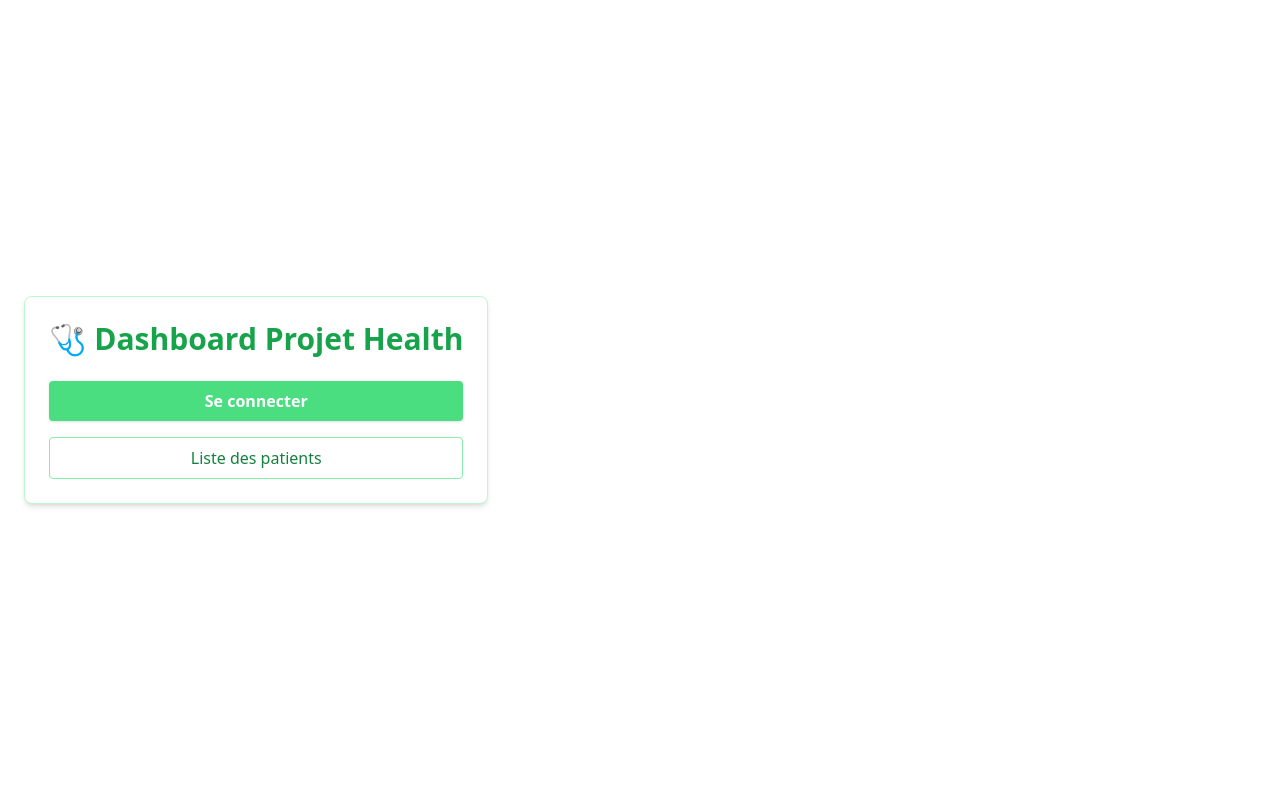
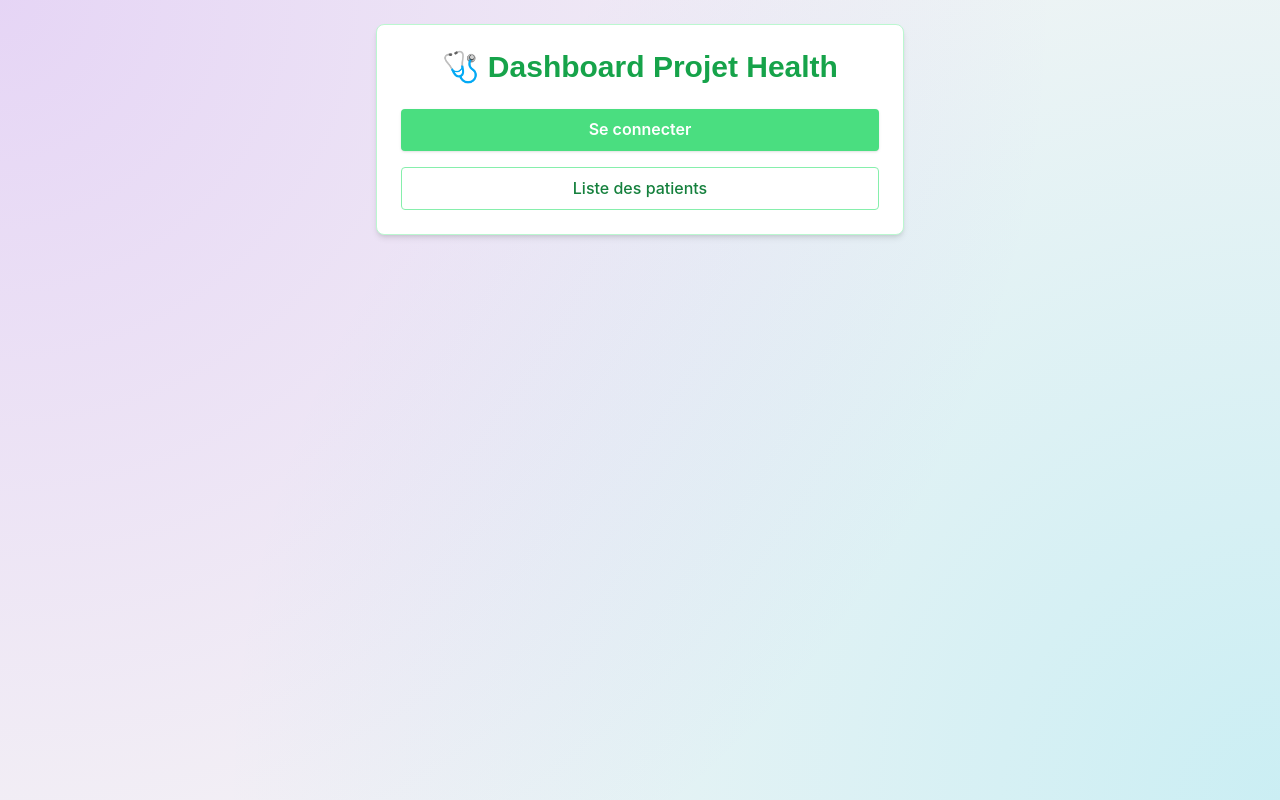
Before and after one commit to zaid04/Zaid-chiki-Samuel-Dalleau-Youssef-Kejji, a React (Vite) app in the folder project_health/: page / in a window 1280 px wide. Built offline with nearby package versions, Linux system fonts and the light colour scheme.

Commit message:
Changement .css

```diff
--- a/project_health/src/index.css
+++ b/project_health/src/index.css
@@ -2,71 +2,219 @@
 @tailwind components;
 @tailwind utilities;
 
+/* ============================= */
+/*      Design System Vars       */
+/* ============================= */
 :root {
-  font-family: system-ui, Avenir, Helvetica, Arial, sans-serif;
-  line-height: 1.5;
-  font-weight: 400;
+  /* Colors */
+  --color-bg: #121212;
+  --color-surface: #1e1e1e;
+  --color-on-surface: #e0e0e0;
+  --color-primary: #a855f7;
+  --color-primary-variant: #7f1dff;
+  --color-secondary: #22d3ee;
+  --color-accent: #facc15;
+  --color-error: #f44336;
 
-  color-scheme: light dark;
-  color: rgba(255, 255, 255, 0.87);
-  background-color: #242424;
+  /* Typography */
+  --font-sans: 'Inter', system-ui, Avenir, Helvetica, Arial, sans-serif;
+  --font-heading: 'Poppins', sans-serif;
+  --base-font-size: 16px;
+  --heading-line-height: 1.2;
 
-  font-synthesis: none;
-  text-rendering: optimizeLegibility;
-  -webkit-font-smoothing: antialiased;
-  -moz-osx-font-smoothing: grayscale;
+  /* Spacing & Rounding */
+  --radius-sm: 0.5rem;
+  --radius-md: 1rem;
+  --radius-lg: 1.5rem;
+
+  /* Elevation */
+  --shadow-sm: 0 1px 2px rgba(0,0,0,0.2);
+  --shadow-md: 0 4px 6px rgba(0,0,0,0.3);
+  --shadow-lg: 0 10px 15px rgba(0,0,0,0.4);
+
+  /* Transitions */
+  --transition-fast: 200ms;
+  --transition-medium: 350ms;
+  --transition-ease: cubic-bezier(0.4, 0, 0.2, 1);
 }
 
+@layer base {
+  /* Reset & smooth font */
+  *, *::before, *::after {
+    box-sizing: border-box;
+    margin: 0;
+    padding: 0;
+  }
+  html {
+    font-size: var(--base-font-size);
+    scroll-behavior: smooth;
+    -webkit-font-smoothing: antialiased;
+    background: var(--color-bg);
+    color: var(--color-on-surface);
+  }
+  body {
+    font-family: var(--font-sans);
+    line-height: 1.6;
+    min-height: 100vh;
+    background-image: radial-gradient(circle at top left, rgba(168,85,247,0.2), transparent 70%),
+                      radial-gradient(circle at bottom right, rgba(34,211,238,0.2), transparent 70%);
+  }
+  h1, h2, h3, h4, h5, h6 {
+    font-family: var(--font-heading);
+    line-height: var(--heading-line-height);
+    margin-bottom: 0.5em;
+  }
+  h1 { font-size: 2.25rem; }
+  h2 { font-size: 1.875rem; }
+  h3 { font-size: 1.5rem; }
+  p {
+    margin-bottom: 1em;
+    max-width: 70ch;
+  }
   a {
+    color: var(--color-primary);
     font-weight: 500;
-  color: #646cff;
-  text-decoration: inherit;
+    transition: color var(--transition-fast) var(--transition-ease);
   }
   a:hover {
-  color: #535bf2;
+    color: var(--color-primary-variant);
+  }
+  button {
+    font-family: inherit;
+    border-radius: var(--radius-md);
+    background: var(--color-primary);
+    color: #ffffff;
+    padding: 0.6em 1.2em;
+    transition: background var(--transition-fast) var(--transition-ease),
+                transform var(--transition-fast) var(--transition-ease);
+  }
+  button:hover {
+    background: var(--color-primary-variant);
+    transform: translateY(-2px);
+    box-shadow: var(--shadow-md);
+  }
+  button:active {
+    transform: translateY(0);
+    box-shadow: var(--shadow-sm);
   }
 
-body {
-  margin: 0;
-  display: flex;
-  place-items: center;
-  min-width: 320px;
-  min-height: 100vh;
+  /* Forms */
+  input, select, textarea {
+    background: var(--color-surface);
+    color: var(--color-on-surface);
+    border: 1px solid rgba(255,255,255,0.12);
+    border-radius: var(--radius-sm);
+    padding: 0.5em 0.75em;
+    transition: border-color var(--transition-fast) var(--transition-ease);
+  }
+  input:focus, select:focus, textarea:focus {
+    border-color: var(--color-secondary);
+    outline: none;
+    box-shadow: 0 0 0 3px rgba(34,211,238,0.4);
   }
 
-h1 {
-  font-size: 3.2em;
-  line-height: 1.1;
+  /* Cards & panels */
+  .card {
+    background: var(--color-surface);
+    color: var(--color-on-surface);
+    border-radius: var(--radius-lg);
+    box-shadow: var(--shadow-lg);
+    padding: 1.5rem;
+    transition: transform var(--transition-medium) var(--transition-ease),
+                box-shadow var(--transition-medium) var(--transition-ease);
+  }
+  .card:hover {
+    transform: translateY(-4px);
+    box-shadow: 0 15px 25px rgba(0,0,0,0.5);
   }
 
-button {
-  border-radius: 8px;
-  border: 1px solid transparent;
-  padding: 0.6em 1.2em;
-  font-size: 1em;
-  font-weight: 500;
-  font-family: inherit;
-  background-color: #1a1a1a;
-  cursor: pointer;
-  transition: border-color 0.25s;
-}
-button:hover {
-  border-color: #646cff;
-}
-button:focus,
-button:focus-visible {
-  outline: 4px auto -webkit-focus-ring-color;
+  /* Utility for glass effect */
+  .glass {
+    background: rgba(255,255,255,0.08);
+    backdrop-filter: blur(8px);
   }
 
+  /* Scrollbar */
+  ::-webkit-scrollbar {
+    width: 8px;
+  }
+  ::-webkit-scrollbar-track {
+    background: var(--color-surface);
+  }
+  ::-webkit-scrollbar-thumb {
+    background: var(--color-secondary);
+    border-radius: 4px;
+  }
+
+  /* Code blocks */
+  pre, code {
+    font-family: 'Fira Code', monospace;
+    background: #1e1e1e;
+    color: #f8f8f2;
+    padding: 0.25em 0.5em;
+    border-radius: var(--radius-sm);
+  }
+  pre {
+    overflow-x: auto;
+    padding: 1em;
+  }
+}
+
+@layer components {
+  /* Hero section */
+  .hero {
+    @apply relative flex items-center justify-center text-center py-20;
+    background: linear-gradient(135deg, var(--color-primary), var(--color-secondary));
+    color: #fff;
+  }
+  .hero h1 {
+    @apply text-5xl font-bold;
+  }
+  .hero p {
+    @apply mt-4 text-lg max-w-xl mx-auto;
+  }
+  .hero .btn-primary {
+    @apply mt-8 bg-white text-gray-900;
+  }
+
+  /* Section heading */
+  .section-title {
+    @apply text-3xl font-semibold mb-6 relative inline-block;
+  }
+  .section-title::after {
+    content: '';
+    @apply block w-16 h-1 bg-accent absolute left-0 -bottom-2;
+  }
+}
+
+@layer utilities {
+  /* Accent underline utility */
+  .underline-accent {
+    text-decoration: underline;
+    text-decoration-color: var(--color-accent);
+  }
+
+  /* Fade-in animation */
+  @keyframes fadeIn {
+    from { opacity: 0; transform: translateY(10px); }
+    to   { opacity: 1; transform: translateY(0); }
+  }
+  .animate-fade-in {
+    animation: fadeIn 0.6s var(--transition-ease) both;
+  }
+}
+
+/* ============================= */
+/*       Light mode override     */
+/* ============================= */
 @media (prefers-color-scheme: light) {
   :root {
-    color: #213547;
-    background-color: #ffffff;
-  }
-  a:hover {
-    color: #747bff;
-  }
-  button {
-    background-color: #f9f9f9;
+    --color-bg: #f5f5f5;
+    --color-surface: #ffffff;
+    --color-on-surface: #212121;
+    --color-primary: #6366f1;
+    --color-primary-variant: #4f46e5;
+    --color-secondary: #06b6d4;
+    --color-accent: #fbbf24;
   }
 }
```
Lines whose indentation alone changed are shown as unchanged.
